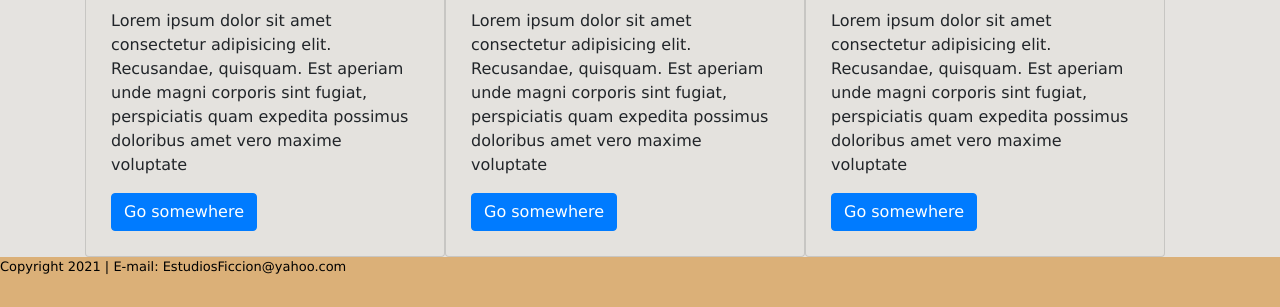
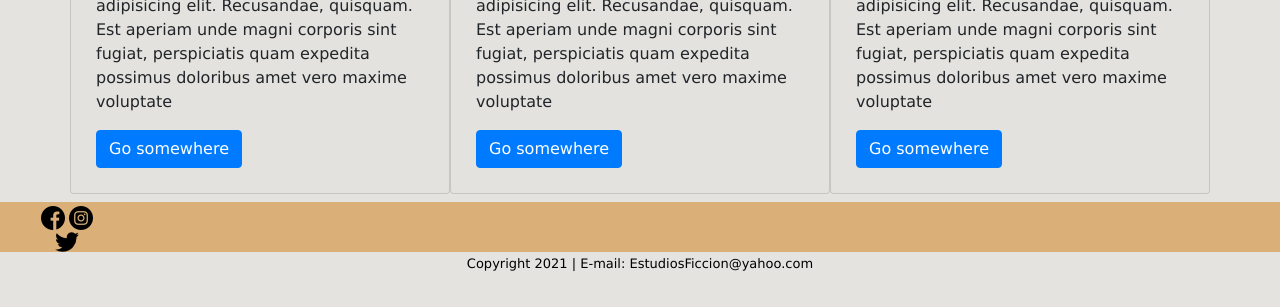
Before and after one commit to DanielTorres-github/Estudios-Ficcion, a plain HTML site: page html/blog.html in a window 1280 px wide. Shown: the part 2012-2319 px from the top of the page. After the commit the page ends 2285 px from the top, so only its background shows below. Drawn offline with nearby package versions, Linux system fonts and the light colour scheme.

Commit message:
Cambios menores de diseño

```diff
--- a/html/blog.html
+++ b/html/blog.html
@@ -20,7 +20,7 @@
       <img src="../img/logo.png" width="70px" height="70px" alt="Estudios Ficcion" />
       <p>Estudios Ficcion</p>
     </a>
-    <button class="navbar-toggler botonNav" type="button" data-toggle="collapse" data-target="#navbarNav"
+    <button class="navbar-toggler botonNav mr-3" type="button" data-toggle="collapse" data-target="#navbarNav"
       aria-controls="navbarNav" aria-expanded="false" aria-label="Toggle navigation">
       <span class="navbar-toggler-icon"></span>
     </button>
@@ -47,8 +47,8 @@
   <!--Noticias y actualizaciones referentes al estudio-->
   <Section class="container">
     <h2 class="h2Salas">Ultimas novedades</h2>
-    <div class="bloqueCards">
-      <div class="row ">
+    <div class="bloqueCards mt-2 mb-2">
+      <div class="row">
         <!-- Noticias principales -->
         <!-- Noticia mas reciente -->
         <div class="card col-12 col-lg-8">
@@ -65,7 +65,7 @@
         </div>
         <!-- Noticias secundarias -->
         <div class="col-12 col-lg-4">
-          <div class="row">
+          <div class="row justify-content-around">
             <div class="card col-12 col-sm-6 col-lg-12">
               <img src="https://picsum.photos/300/200" class="card-img-top" alt="...">
               <div class="card-body">
@@ -88,7 +88,7 @@
         </div>
       </div>
       <!-- 2da fila de Noticias (secundarias) -->
-      <div class="row col-12">
+      <div class="row">
         <div class="card col-12 col-md-4">
           <img src="https://picsum.photos/300/200" class="card-img-top" alt="...">
           <div class="card-body">
@@ -121,7 +121,7 @@
         </div>
       </div>
       <!-- 3ra fila de Noticias (Secundarias) -->
-      <div class="row col-12">
+      <div class="row">
         <div class="card col-12 col-md-4">
           <img src="https://picsum.photos/300/200" class="card-img-top" alt="...">
           <div class="card-body">
@@ -156,9 +156,17 @@
     </div>
   </Section>
   <!--Pie de pagina-->
-  <footer>
-    <a href="https://www.youtube.com/watch?v=dQw4w9WgXcQ">Copyright 2021 | E-mail: EstudiosFiccion@yahoo.com</a>
-  </footer>
+  <footer class="container-fluid pt-1">
+    <div class="col-1">
+        <a href="https://www.youtube.com/watch?v=dQw4w9WgXcQ"><img src="../img/redes/facebook.png" alt=""></a>
+        <a href="https://www.youtube.com/watch?v=dQw4w9WgXcQ"><img src="../img/redes/instagram.png" alt=""></a>
+        <a href="https://www.youtube.com/watch?v=dQw4w9WgXcQ"><img src="../img/redes/tw.png" alt=""></a>
+    </div>
+    <div class="col-12">
+        <a href="https://www.youtube.com/watch?v=dQw4w9WgXcQ">Copyright 2021 | E-mail:
+            EstudiosFiccion@yahoo.com</a>
+    </div>
+</footer>
   <script src="https://cdn.jsdelivr.net/npm/jquery@3.5.1/dist/jquery.slim.min.js"
     integrity="sha384-DfXdz2htPH0lsSSs5nCTpuj/zy4C+OGpamoFVy38MVBnE+IbbVYUew+OrCXaRkfj"
     crossorigin="anonymous"></script>
--- a/styles/css.scss
+++ b/styles/css.scss
@@ -3,7 +3,6 @@ $main-color: rgb(219, 176, 120);
 $bg-color: #e4e2deef;
 $hover-color: rgba(184, 149, 104, 100%);
 //
-
 // Fuentes
 $font-main: Verdana, sans-serif;
 $font-desc: 25px;
@@ -40,22 +39,26 @@ footer {
   height: 50px;
   font-size: small;
   bottom: 0;
+  div{
+    text-align: center;
+  }
 }
 //--------------------------------------------------------------------//
 //------------------Texto y backgroud de presentacion----------------//
 .main {
   width: 100%;
-  height: $alto;
-  background-image: url(../img/fondo-inicio2.jpg);
-  background-size: cover;
   display: flex;
   flex-direction: column;
   justify-content: end;
+  background-image: url(../img/fondo-inicio2.jpg);
+  background-size: cover;
+  height: $alto;
 }
 .main2 {
   @extend .main;
   height: $alto/2;
   background-position: bottom;
+
 }
 .maintext {
   width: 100%;
@@ -106,11 +109,7 @@ footer {
 .img-thumbnail {
   padding: 0;
 }
-footer{
-  div{
-    text-align: center;
-  }
-}
+
 //------------------------------------------------------------------------//
 iframe {
   align-items: center;
```
Also changed, not shown: html/contacto.html (+12 -4 lines), html/nosotros.html (+11 -15 lines), html/salas.html (+11 -3 lines), index.html (+3 -21 lines), styles/_nosotros.scss (+0 -9 lines), styles/css.css, 1 other file.
